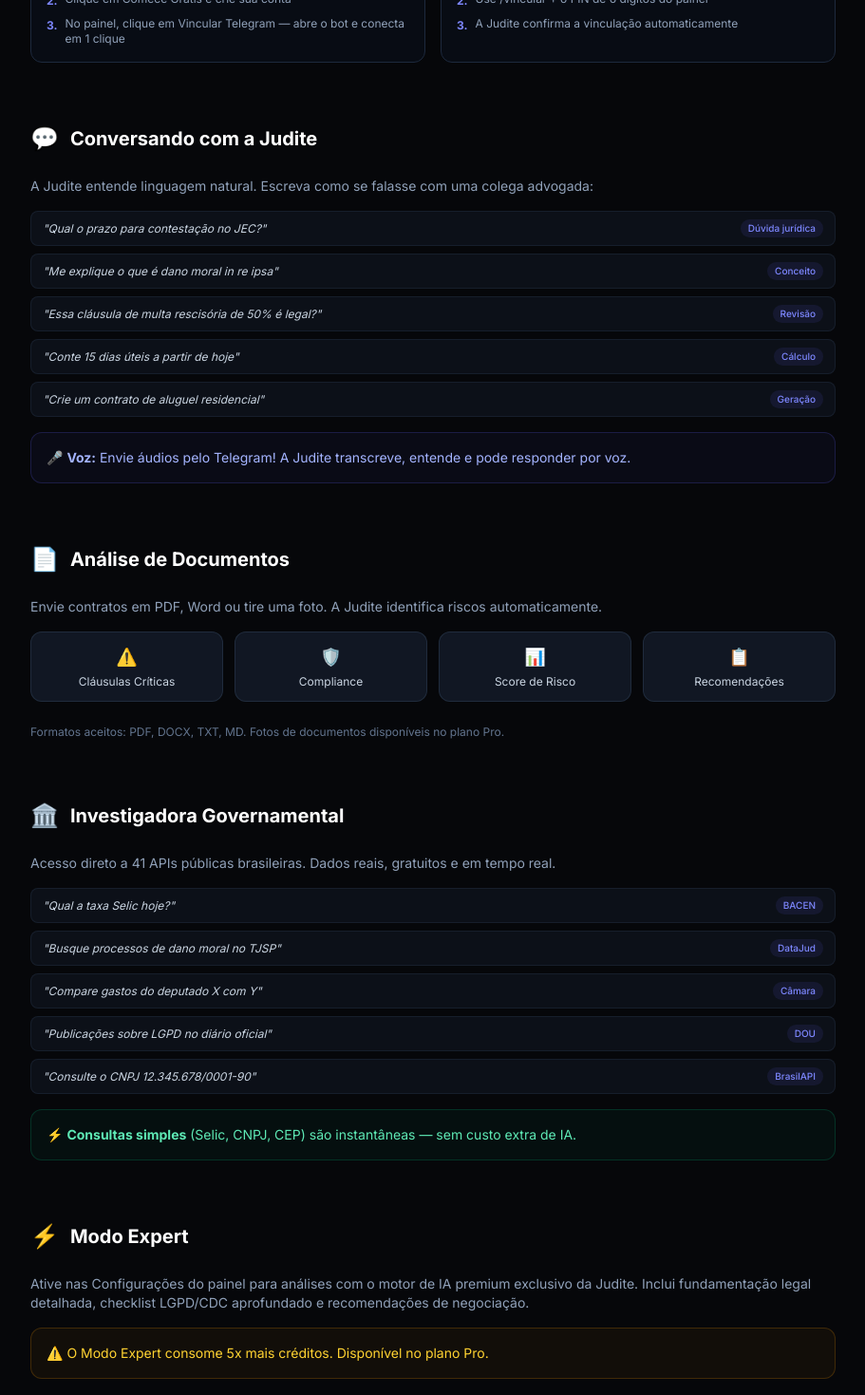
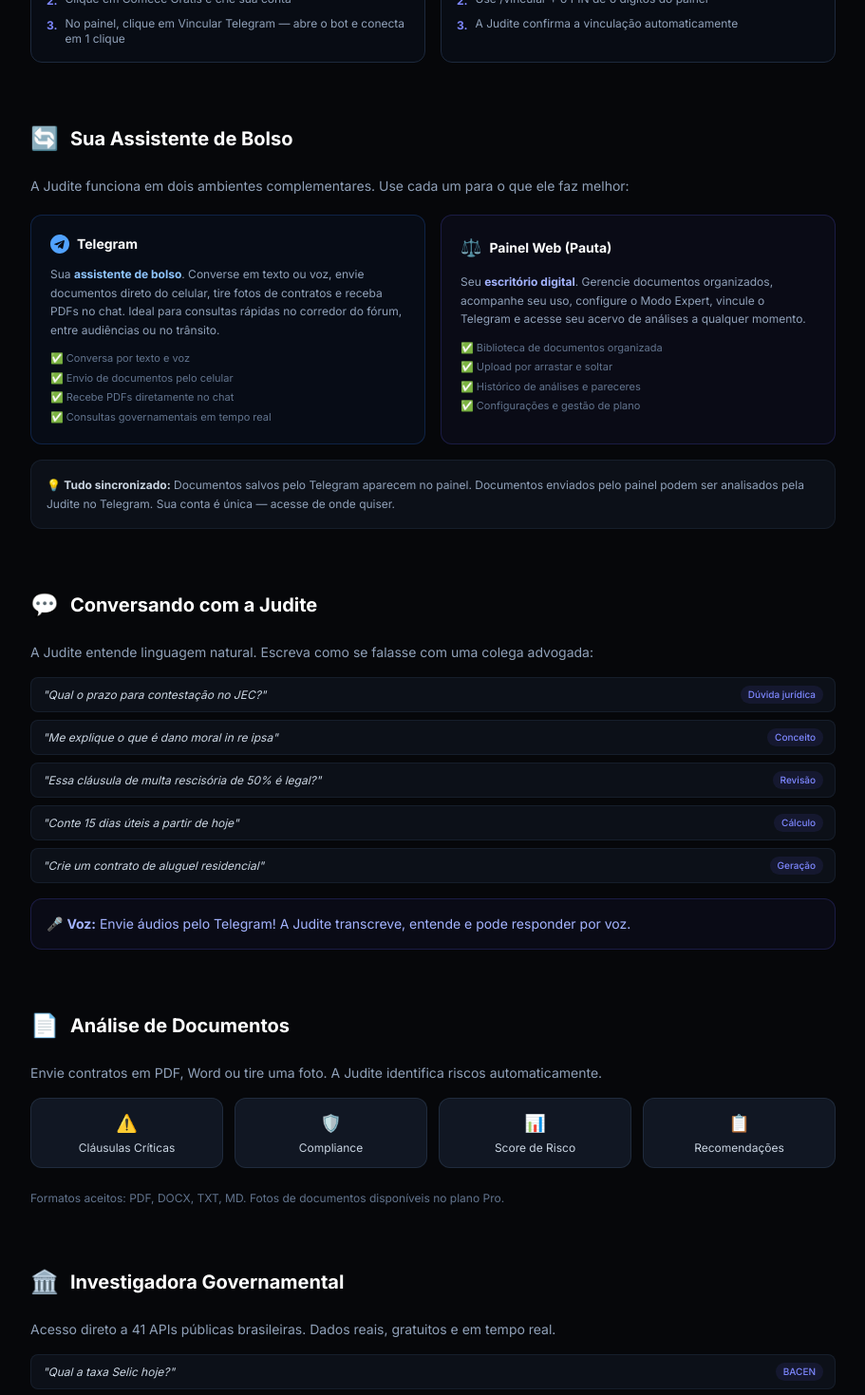
Before and after one commit to osvaldo520/lunadashboard, a Next.js app: page /guide in a window 1280 px wide. Shown: the part 420-1889 px from the top of the page at 95% size, without its empty margins (184-1095 px from the left). Built offline with nearby package versions, Linux system fonts and the light colour scheme.

Commit message:
atualizado 04042026 1710

```diff
--- a/src/app/guide/page.tsx
+++ b/src/app/guide/page.tsx
@@ -61,6 +61,57 @@
             </div>
           </GuideSection>
 
+          {/* Dashboard vs Telegram */}
+          <GuideSection icon="🔄" title="Sua Assistente de Bolso">
+            <p className="text-sm text-slate-400 mb-5">
+              A Judite funciona em dois ambientes complementares. Use cada um para o que ele faz melhor:
+            </p>
+            <div className="grid md:grid-cols-2 gap-4">
+              <div className="rounded-xl border border-blue-500/20 bg-blue-500/5 p-5 space-y-3">
+                <div className="flex items-center gap-2">
+                  <svg className="w-5 h-5 text-blue-400 fill-current" viewBox="0 0 24 24"><path d="M12 0C5.373 0 0 5.373 0 12s5.373 12 12 12 12-5.373 12-12S18.627 0 12 0zm5.894 8.221l-1.97 9.28c-.145.658-.537.818-1.084.508l-3-2.21-1.446 1.394c-.14.18-.357.295-.6.295-.002 0-.003 0-.005 0l.213-3.054 5.56-5.022c.24-.213-.054-.334-.373-.121l-6.869 4.326-2.96-.924c-.64-.203-.658-.64.135-.954l11.566-4.458c.538-.196 1.006.128.832.94z"/></svg>
+                  <h3 className="text-sm font-bold text-white">Telegram</h3>
+                </div>
+                <p className="text-xs text-slate-400 leading-relaxed">
+                  Sua <strong className="text-blue-300">assistente de bolso</strong>. Converse em texto ou voz,
+                  envie documentos direto do celular, tire fotos de contratos e receba PDFs no chat.
+                  Ideal para consultas rápidas no corredor do fórum, entre audiências ou no trânsito.
+                </p>
+                <ul className="text-[11px] text-slate-500 space-y-1">
+                  <li>✅ Conversa por texto e voz</li>
+                  <li>✅ Envio de documentos pelo celular</li>
+                  <li>✅ Recebe PDFs diretamente no chat</li>
+                  <li>✅ Consultas governamentais em tempo real</li>
+                </ul>
+              </div>
+
+              <div className="rounded-xl border border-indigo-500/20 bg-indigo-500/5 p-5 space-y-3">
+                <div className="flex items-center gap-2">
+                  <span className="text-lg">⚖️</span>
+                  <h3 className="text-sm font-bold text-white">Painel Web (Pauta)</h3>
+                </div>
+                <p className="text-xs text-slate-400 leading-relaxed">
+                  Seu <strong className="text-indigo-300">escritório digital</strong>. Gerencie documentos organizados,
+                  acompanhe seu uso, configure o Modo Expert, vincule o Telegram e acesse seu
+                  acervo de análises a qualquer momento.
+                </p>
+                <ul className="text-[11px] text-slate-500 space-y-1">
+                  <li>✅ Biblioteca de documentos organizada</li>
+                  <li>✅ Upload por arrastar e soltar</li>
+                  <li>✅ Histórico de análises e pareceres</li>
+                  <li>✅ Configurações e gestão de plano</li>
+                </ul>
+              </div>
+            </div>
+            <div className="mt-4 p-4 rounded-xl bg-slate-800/30 border border-slate-700/30">
+              <p className="text-xs text-slate-400 leading-relaxed">
+                💡 <strong className="text-slate-300">Tudo sincronizado:</strong> Documentos salvos pelo Telegram
+                aparecem no painel. Documentos enviados pelo painel podem ser analisados pela Judite no Telegram.
+                Sua conta é única — acesse de onde quiser.
+              </p>
+            </div>
+          </GuideSection>
+
           {/* Conversa */}
           <GuideSection icon="💬" title="Conversando com a Judite">
             <p className="text-sm text-slate-400 mb-4">
@@ -113,7 +164,10 @@
               <ExampleQuery query="Busque processos de dano moral no TJSP" tag="DataJud" />
               <ExampleQuery query="Compare gastos do deputado X com Y" tag="Câmara" />
               <ExampleQuery query="Publicações sobre LGPD no diário oficial" tag="DOU" />
-              <ExampleQuery query="Consulte o CNPJ 12.345.678/0001-90" tag="BrasilAPI" />
+              <ExampleQuery query="Consulte o CNPJ XX.XXX.XXX/0001-XX" tag="BrasilAPI" />
+              <ExampleQuery query="Pesquise jurisprudência sobre despejo por falta de pagamento" tag="Jurisprudência" />
+              <ExampleQuery query="Houve alterações na Lei do Inquilinato em 2025?" tag="Legislação" />
+              <ExampleQuery query="Pesquise sobre o processo 0001234-56.2025.8.26.0100" tag="Processo" />
             </div>
             <div className="mt-4 p-4 rounded-xl bg-emerald-500/5 border border-emerald-500/20">
               <p className="text-sm text-emerald-300">
--- a/src/components/GuideModal.tsx
+++ b/src/components/GuideModal.tsx
@@ -104,7 +104,9 @@
               <Example q="Qual a taxa Selic hoje?" tag="BACEN" />
               <Example q="Processos de dano moral no TJSP" tag="DataJud" />
               <Example q="Compare gastos do deputado X com Y" tag="Câmara" />
-              <Example q="Consulte o CNPJ 12.345.678/0001-90" tag="BrasilAPI" />
+              <Example q="Consulte o CNPJ XX.XXX.XXX/0001-XX" tag="BrasilAPI" />
+              <Example q="Jurisprudência sobre despejo" tag="Jurisprud." />
+              <Example q="Mudanças na Lei do Inquilinato em 2025?" tag="Legislação" />
             </div>
           </Section>
 
--- a/src/components/features/Sidebar.tsx
+++ b/src/components/features/Sidebar.tsx
@@ -15,7 +15,8 @@
   Sparkles,
   Loader2,
   Menu,
-  X
+  X,
+  BookOpen
 } from 'lucide-react';
 
 interface SidebarProps {
@@ -28,6 +29,7 @@
   { href: '/dashboard', label: 'Visão Geral', icon: LayoutDashboard },
   { href: '/dashboard/documents', label: 'Documentos', icon: FileText },
   { href: '/dashboard/upload', label: 'Upload', icon: Upload },
+  { href: '/guide', label: 'Guia de Uso', icon: BookOpen },
   { href: '/dashboard/settings', label: 'Configurações', icon: Settings },
 ];
 
```
